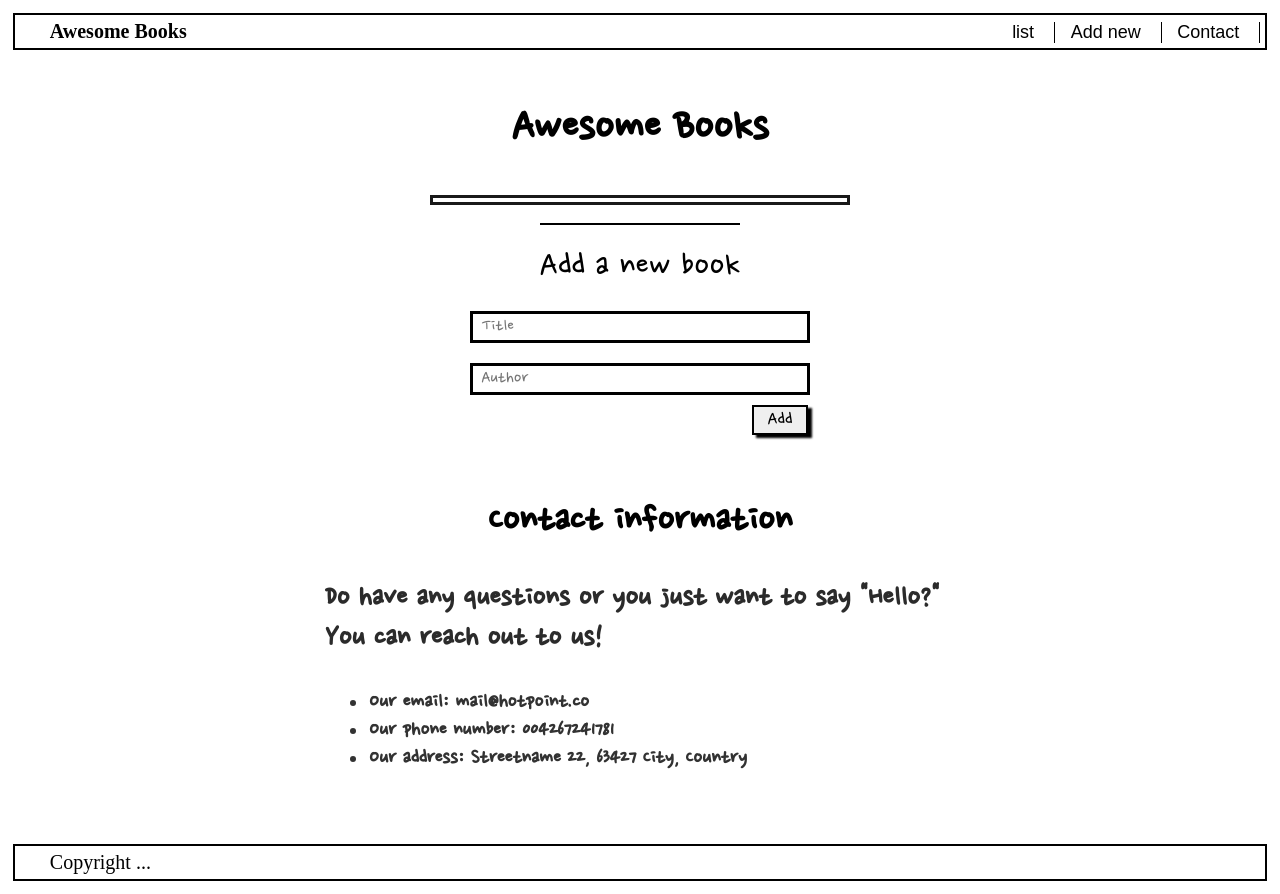
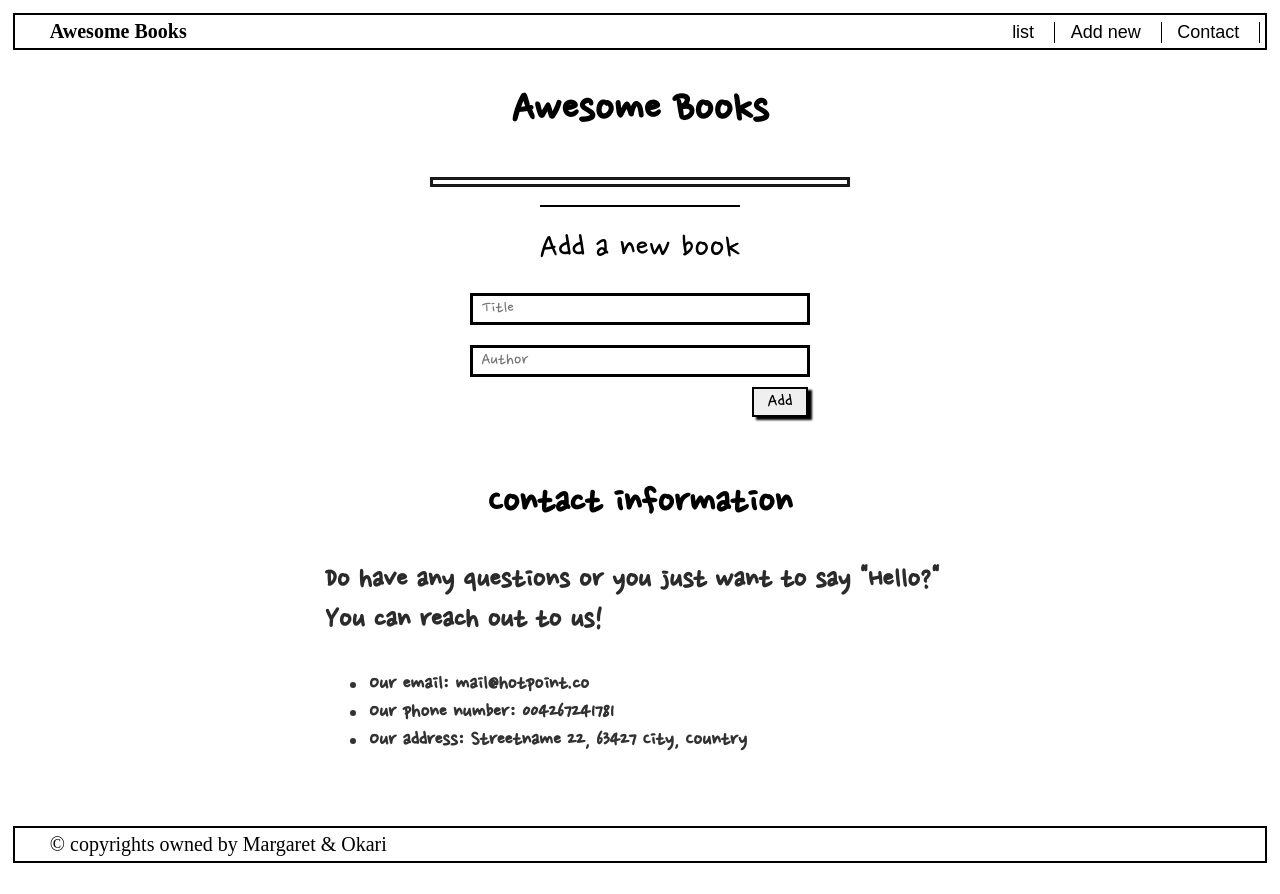
Before and after one commit to MargaretTechworld/Awesome-Books, a website: page index.html in a window 1280 px wide. Drawn offline with Linux system fonts and the light colour scheme.

Commit message:
Update index.html

```diff
--- a/index.html
+++ b/index.html
@@ -12,27 +12,33 @@
 <body>
   <header class="header">
     <nav class="nav-bar">
-  <a href="" class="logo">Awesome Books</a>
+      <h4 class="logo">
+        Awesome Books
+      </h4>
       <div class="nav-link-div">
         <button class="nav-links">list</button>
         <button class="nav-links">Add new</button>
         <button class="nav-links">Contact</button>
-
       </div>
     </nav>
   </header>
-
-
-  <br><br><h1 class="page-title">Awesome Books</h1><br><br>
+  <main class="main">
+    <section class="section-1">
+      <br>
+      <h1 class="page-title">Awesome Books</h1>
+      <br><br>
       <div class="books-section"></div>
       <br><div class="seperator"></div><br>
+    </section>
 
+    <section class="section-2">
       <form class="form">
         <h2 class="form-title">Add a new book</h2><br>
         <input class="input-field1" type="text" placeholder="Title"/><br>
         <input class="input-field2" type="text" placeholder="Author"/><br><br>
         <button type="button" class="add-button">Add</button>
       </form>
+    </section>
 
     <section class="section-3">
       <div class="contact-container">
@@ -45,12 +51,12 @@
         </ul>
       </div>
     </section>
+  </main>
 
     <footer class="footer">
       <nav class="ft-nav-bar">
-    <a class="ft-nav-links" href="">Copyright     ...</a>
+        <a class="ft-nav-links" href="">&#169; copyrights owned by Margaret & Okari</a>
       </nav>
-
     </footer>
     <script src="index.js"></script>
   </body>
```
Lines whose indentation alone changed are shown as unchanged.
